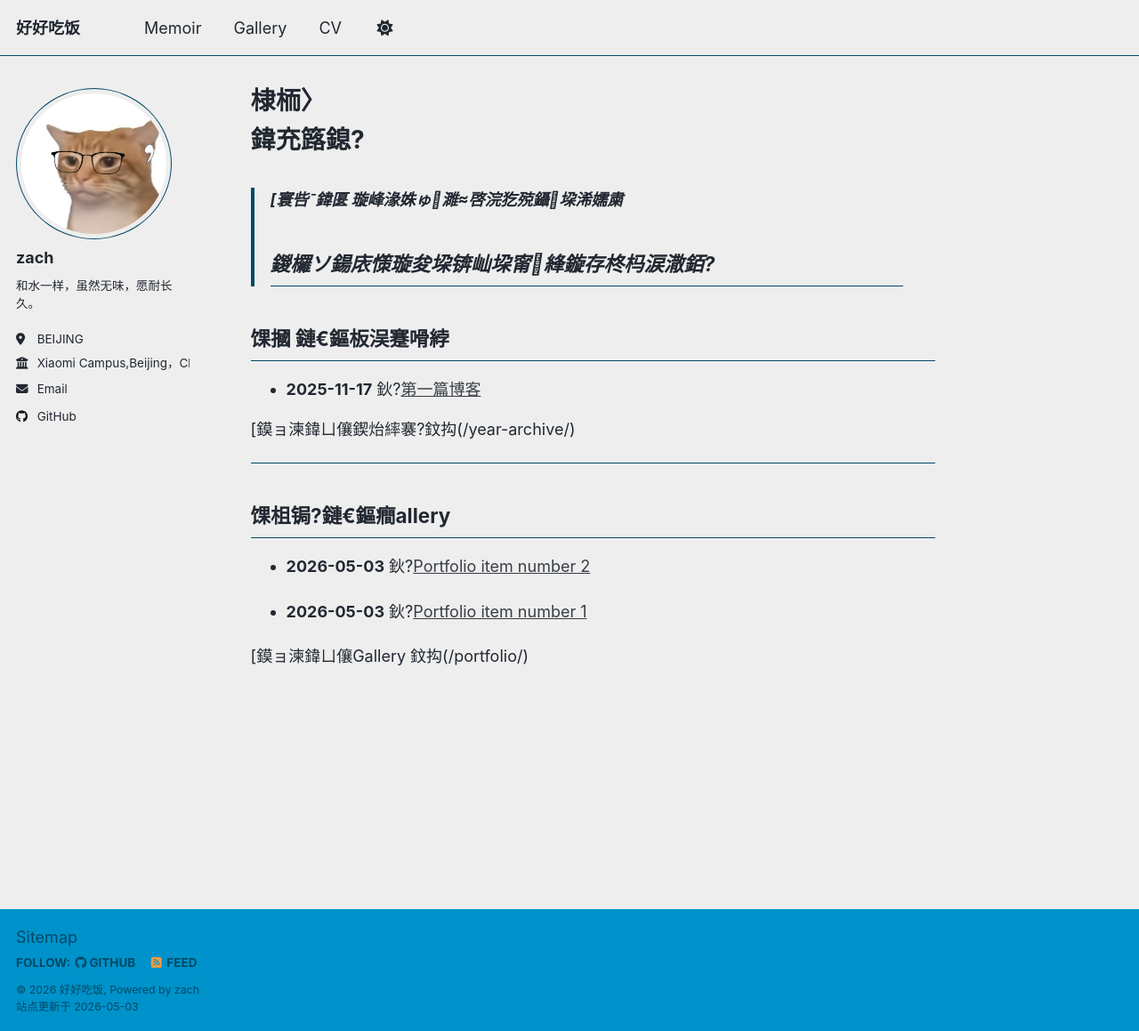
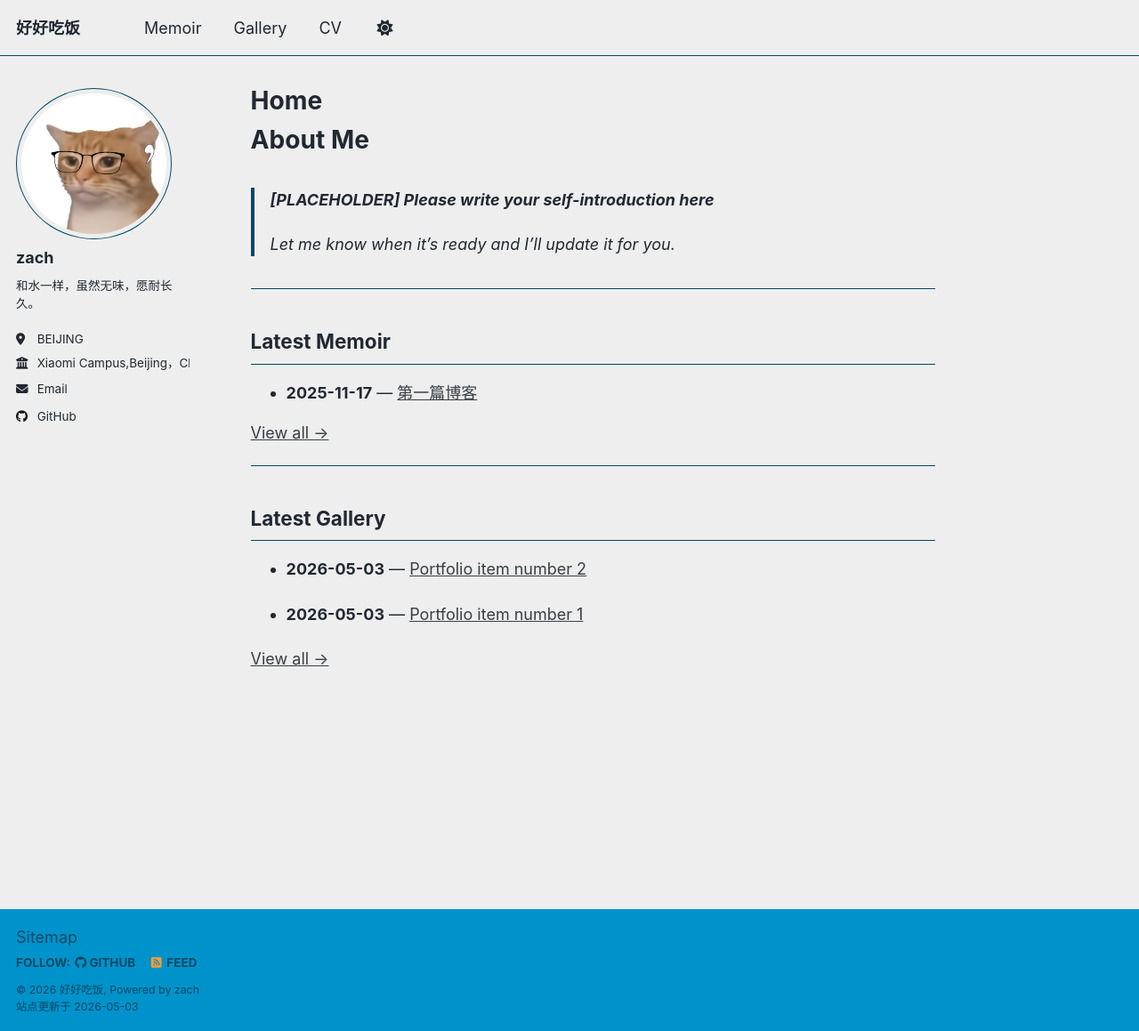
Before and after one commit to zach1219/zach1219.github.io, a Jekyll site: the page built from _pages/about.md, in a window 1280 px wide and 1159 px high. Shown: the whole window at 89% size. Built offline with Jekyll 4.4.1, drawn with Linux system fonts in a browser that asks for light colours; a script that is not in the unit is left out.

Commit message:
fix: update homepage - English labels matching nav, memoir + gallery sections

```diff
--- a/_pages/about.md
+++ b/_pages/about.md
@@ -1,40 +1,42 @@
 ---
 permalink: /
-title: "棣栭〉"
+title: "Home"
 author_profile: true
 redirect_from:
   - /about/
   - /about.html
 ---
 
-# 鍏充簬鎴?
-> **[寰呰ˉ鍏匽 璇峰湪姝ゅ濉啓浣犵殑鑷垜浠嬬粛**
+# About Me
+
+> **[PLACEHOLDER] Please write your self-introduction here**
 >
-> 鍐欏ソ鍚庡憡璇夋垜锛屾垜甯綘鏇存柊杩涙潵銆?
+> Let me know when it's ready and I'll update it for you.
+
 ---
 
-## 馃摑 鏈€鏂板洖蹇嗗綍
+## Latest Memoir
 
 {% assign sorted_posts = site.posts | sort: "date" | reverse %}
 {% for post in sorted_posts limit:3 %}
-- **{{ post.date | date: "%Y-%m-%d" }}** 鈥?[{{ post.title }}]({{ post.url }})
+- **{{ post.date | date: "%Y-%m-%d" }}** — [{{ post.title }}]({{ post.url }})
 {% endfor %}
 {% if site.posts.size == 0 %}
-*鏆傛棤鍥炲繂褰?
+*No memoir entries yet*
 {% endif %}
 
-[鏌ョ湅鍏ㄩ儴鍥炲繂褰?鈫抅(/year-archive/)
+[View all →](/year-archive/)
 
 ---
 
-## 馃柤锔?鏈€鏂癎allery
+## Latest Gallery
 
 {% assign sorted_portfolio = site.portfolio | sort: "date" | reverse %}
 {% for item in sorted_portfolio limit:3 %}
-- **{{ item.date | date: "%Y-%m-%d" }}** 鈥?[{{ item.title }}]({{ item.url }})
+- **{{ item.date | date: "%Y-%m-%d" }}** — [{{ item.title }}]({{ item.url }})
 {% endfor %}
 {% if site.portfolio.size == 0 %}
-*鏆傛棤Gallery鍐呭*
+*No gallery items yet*
 {% endif %}
 
-[鏌ョ湅鍏ㄩ儴Gallery 鈫抅(/portfolio/)
+[View all →](/portfolio/)
```
